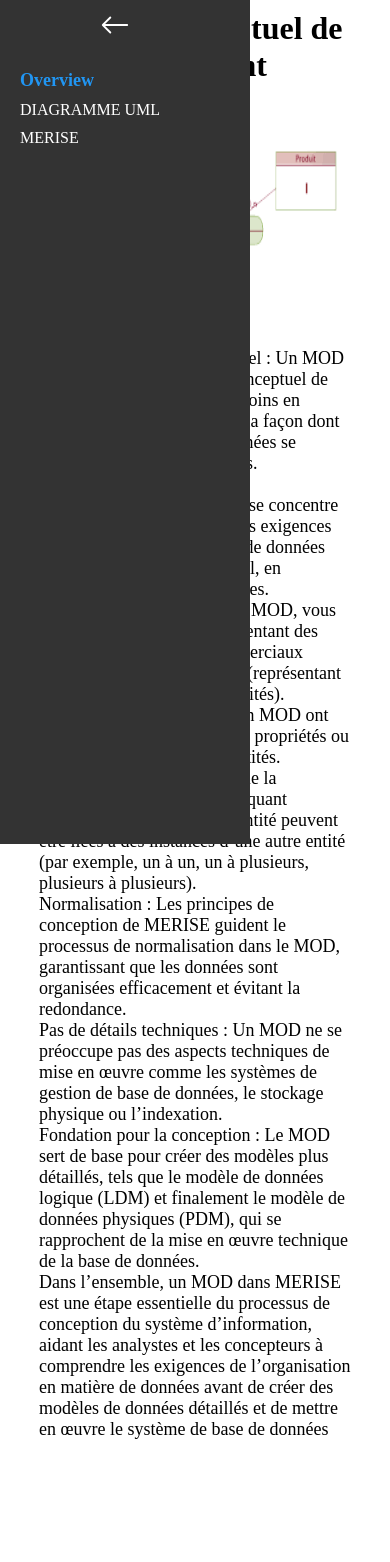
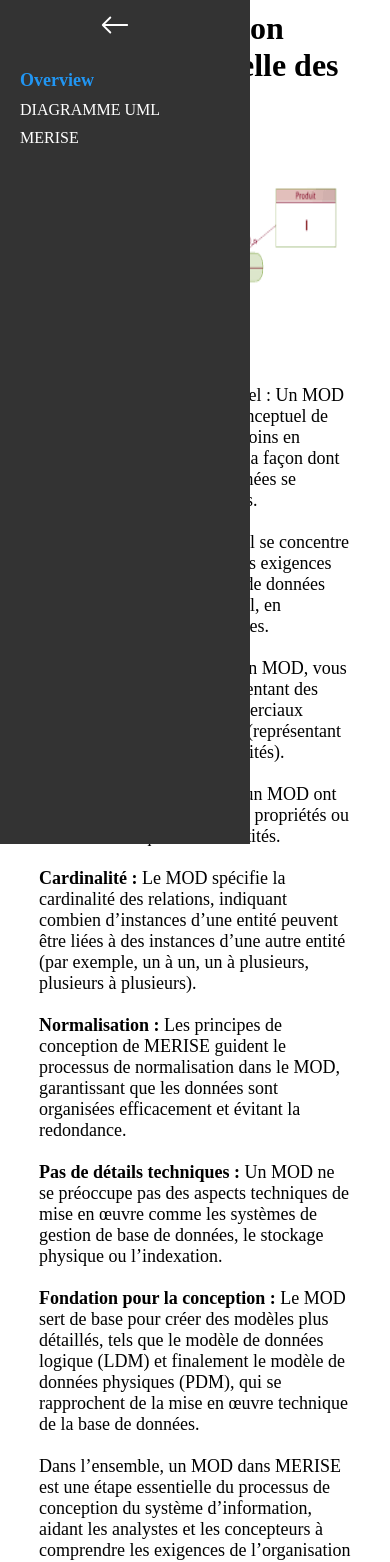
Before and after one commit to 2023-cda-alt-devops-p3/catalog-az, a React (Create React App) app: page /MOD in a window 390 px wide. Shown: the top 1562 px of the page. Before the commit the page ends 1490 px from the top, so only its background shows below. Built offline with nearby package versions, Linux system fonts and the light colour scheme.

Commit message:
add: suite + responsive des modifs

```diff
--- a/src/components/DiagSequence.jsx
+++ b/src/components/DiagSequence.jsx
@@ -5,14 +5,14 @@ const DiagSequence = () => {
   return (
     <div className="w-80 m-auto">
       <div className="m-auto mt-10">
-        <h1 className="text-center mt-10">Diagramme de séquence</h1>
+        <h1 className="text-center mt-100">Diagramme de séquence</h1>
         <div className="mt-50 desktop">
           <img
-            className="img-diag"
+            className="img-diag mt-100"
             src={exempleDS}
             alt="exemple_Diag_Activite"
           />
-          <p className="mt-10 text-info">
+          <p className="mt-10  mt-100 text-info">
             Les diagrammes de séquence permettent d'identifier les classes
             requises par un système et le comportement des objets de classes au
             cours des interactions. Vous pouvez détailler les diagrammes de
@@ -34,7 +34,7 @@ const DiagSequence = () => {
             objets et les messages entre ces objets.
           </p>
           <p className="mt-50 text-info">
-            Voila les 5 étapes pour crée un diagramme de sequence : <br />
+            <h4>Voila les 5 étapes pour crée un diagramme de sequence :</h4><br />
             <br />
             1 : Identifier les acteurs et les objets :<br />
             Déterminer les acteurs (entités ou composants) et les objets
--- a/src/components/Mcd.jsx
+++ b/src/components/Mcd.jsx
@@ -4,15 +4,15 @@ import exempleMCD from "../assets/exemple-MCD.jpg";
 const Mcd = () => {
   return (
     <div className="w-80 m-auto">
-      <div className="m-auto mt-10">
+      <div className="m-auto mt-100">
         <h1 className="text-center mt-10">Modèle conceptuel des données</h1>
         <div className="mt-50 desktop">
           <img
-            className="img-diag"
+            className="img-diag mt-100"
             src={exempleMCD}
             alt="exemple_Diag_Activite"
           />
-          <p className="mt-10 text-info">
+          <p className="mt-10 mt-100 text-info">
             Le MCD fournit une description graphique pour représenter des
             modèles de données sous la forme de diagrammes pouvant contenir des
             entités ou des associations. Il peut être utilisé pour décrire les
@@ -30,7 +30,7 @@ const Mcd = () => {
             relationnelles de mise en oeuvre.
           </p>
           <p className="mt-50 text-info">
-            Voici les étapes pour créer un MCD Merise en 5 étapes simplifiées :
+            <h4>Voici les étapes pour créer un MCD Merise en 5 étapes simplifiées :</h4>
             <br />
             <br />
             1 : Identifier les entités :
--- a/src/components/Mct.jsx
+++ b/src/components/Mct.jsx
@@ -4,15 +4,15 @@ import exempleMCT from "../assets/exemple-MCT.jpeg";
 const Mct = () => {
   return (
     <div className="w-80 m-auto">
-      <div className="m-auto mt-10">
+      <div className="m-auto mt-100">
         <h1 className="text-center mt-10">Modèle conceptuel de traitement</h1>
         <div className="mt-50 desktop">
           <img
-            className="img-diag"
+            className="img-diag mt-100"
             src={exempleMCT}
             alt="exemple_Diag_Activite"
           />
-          <p className="mt-10 text-info">
+          <p className="mt-10 text-info mt-100">
             Dans la méthodologie Merise, il y a tout un pan de l’analyse qui
             porte sur les traitements. Le MCT ou Modèle Conceptuel des
             Traitements en fait partie. Il présente graphiquement, sous la forme
@@ -51,7 +51,7 @@ const Mct = () => {
             sont nombreux, complexes et stables.
           </p>
           <p className="text-info mt-50">
-            Voici cinq étapes pour créer un MCT :
+            <h4>Voici cinq étapes pour créer un MCT :</h4>
             <br />
             <br />1 : Déterminer les traitements : Commencez par identifier les
             différents traitements ou opérations que votre système ou
--- a/src/components/Mld.jsx
+++ b/src/components/Mld.jsx
@@ -4,15 +4,15 @@ import exempleMLD from "../assets/exemple-MLD.png";
 const Mod = () => {
   return (
     <div className="w-80 m-auto">
-      <div className="m-auto mt-10">
+      <div className="m-auto mt-100">
         <h1 className="text-center mt-10">Modèle logiques des données</h1>
         <div className="mt-50 desktop">
           <img
-            className="img-diag"
+            className="img-diag mt-100"
             src={exempleMLD}
             alt="exemple_Diag_Activite"
           />
-          <p className="mt-10 text-info">
+          <p className="mt-10 text-info mt-100">
             Un Modèle Logique des Données (MLD) est une représentation textuelle
             de la base de données à informatiser consécutive au travail
             d'analyse MCD et MPD. À noter que le MLD prend parfois un R et
@@ -30,7 +30,7 @@ const Mod = () => {
             d’une table.
           </p>
           <p className="mt-50 text-info">
-            Voici les étapes pour créer une MLD Merise en 5 étapes simplifiées :
+            <h4>Voici les étapes pour créer une MLD Merise en 5 étapes simplifiées :</h4>
             <br />
             <br />
             1 : Affiner les entités et les attributs :<br />
--- a/src/components/Mod.jsx
+++ b/src/components/Mod.jsx
@@ -4,50 +4,50 @@ import exempleMOD from '../assets/exemple-MOD.png'
 const Mod = () => {
   return (
     <div className="w-80 m-auto">
-      <div className="m-auto mt-10">
-        <h1 className="text-center mt-10">Modèle conceptuel de traitement</h1>
+      <div className="m-auto mt-100">
+        <h1 className="text-center mt-10">Modèlisation organisationnelle des données</h1>
         <div className="mt-50 desktop">
           <img
-            className="img-diag"
+            className="img-diag mt-100"
             src={exempleMOD}
             alt="exemple_Diag_Activite"
           />
-          <p className="mt-10 text-info">
+          <p className="mt-10 mt-100 text-info">
             Modèle de données conceptuel : Un MOD est un modèle de données
             conceptuel de haut niveau qui décrit les besoins en données de
             l’organisation et la façon dont les différentes entités de données
             se rapportent les unes aux autres.
             <br />
             <br />
-            Perspective commerciale : Il se concentre sur la saisie des besoins
+            <strong>Perspective commerciale : </strong>Il se concentre sur la saisie des besoins
             et des exigences de l’organisation en matière de données d’un point
             de vue commercial, en abstenant les détails techniques.
-            <br />
-            Entités et relations : Dans un MOD, vous définissez des entités
+            <br /><br />
+            <strong>Entités et relations :</strong> Dans un MOD, vous définissez des entités
             (représentant des objets ou des concepts commerciaux significatifs)
             et des relations (représentant des associations entre ces entités).
-            <br />
-            Attributs : Les entités dans un MOD ont des attributs qui décrivent
+            <br /><br />
+            <strong>Attributs :</strong> Les entités dans un MOD ont des attributs qui décrivent
             les propriétés ou les caractéristiques de ces entités.
-            <br />
-            Cardinalité : Le MOD spécifie la cardinalité des relations,
+            <br /><br />
+            <strong>Cardinalité :</strong> Le MOD spécifie la cardinalité des relations,
             indiquant combien d’instances d’une entité peuvent être liées à des
             instances d’une autre entité (par exemple, un à un, un à plusieurs,
             plusieurs à plusieurs).
-            <br />
-            Normalisation : Les principes de conception de MERISE guident le
+            <br /><br />
+            <strong>Normalisation :</strong> Les principes de conception de MERISE guident le
             processus de normalisation dans le MOD, garantissant que les données
             sont organisées efficacement et évitant la redondance.
-            <br />
-            Pas de détails techniques : Un MOD ne se préoccupe pas des aspects
+            <br /><br />
+            <strong>Pas de détails techniques :</strong> Un MOD ne se préoccupe pas des aspects
             techniques de mise en œuvre comme les systèmes de gestion de base de
             données, le stockage physique ou l’indexation.
-            <br />
-            Fondation pour la conception : Le MOD sert de base pour créer des
+            <br /><br />
+            <strong>Fondation pour la conception :</strong> Le MOD sert de base pour créer des
             modèles plus détaillés, tels que le modèle de données logique (LDM)
             et finalement le modèle de données physiques (PDM), qui se
             rapprochent de la mise en œuvre technique de la base de données.
-            <br />
+            <br /><br />
             Dans l’ensemble, un MOD dans MERISE est une étape essentielle du
             processus de conception du système d’information, aidant les
             analystes et les concepteurs à comprendre les exigences de
--- a/src/components/Mpd.jsx
+++ b/src/components/Mpd.jsx
@@ -4,15 +4,15 @@ import exempleMPD from "../assets/exemple-MPD.jpeg";
 const Mpd = () => {
   return (
     <div className="w-80 m-auto">
-      <div className="m-auto mt-10">
+      <div className="m-auto mt-100">
         <h1 className="text-center mt-10">Modèle physique des données</h1>
         <div className="mt-50 desktop">
           <img
-            className="img-diag"
+            className="img-diag mt-100"
             src={exempleMPD}
             alt="exemple_Diag_Activite"
           />
-          <div className="mt-10 text-info">
+          <div className="mt-10 text-info mt-100">
             <p>
               Dans la méthode Merise, le modèle physique des données (MPD)
               consiste à implanter une base de données dans un SGBDR. Le langage
@@ -44,8 +44,8 @@ const Mpd = () => {
               </li>
             </ul>
             <p className="mt-50 text-infp">
-              Voici les étapes pour créer un MPD Merise en 5 étapes simplifiées
-              :<br />
+              <h4>Voici les étapes pour créer un MPD Merise en 5 étapes simplifiées :</h4>
+              <br />
               <br />
               1 : Sélectionnez un système de gestion de base de données :<br />
               - Choisissez un SGBD spécifique (par exemple, MySQL, Oracle, SQL
--- a/src/index.css
+++ b/src/index.css
@@ -22,9 +22,7 @@
 .mt-50{
     margin-top: 50px;
 }
-.mt-100{
-  margin-top: 100px;
-}
+
 .p-10{
   padding: 10px;
 }
@@ -211,5 +209,8 @@ body {
     margin: auto;
     width: 80%;
   }
+  .mt-100{
+    margin-top: 100px;
+  }
 
 }
```
